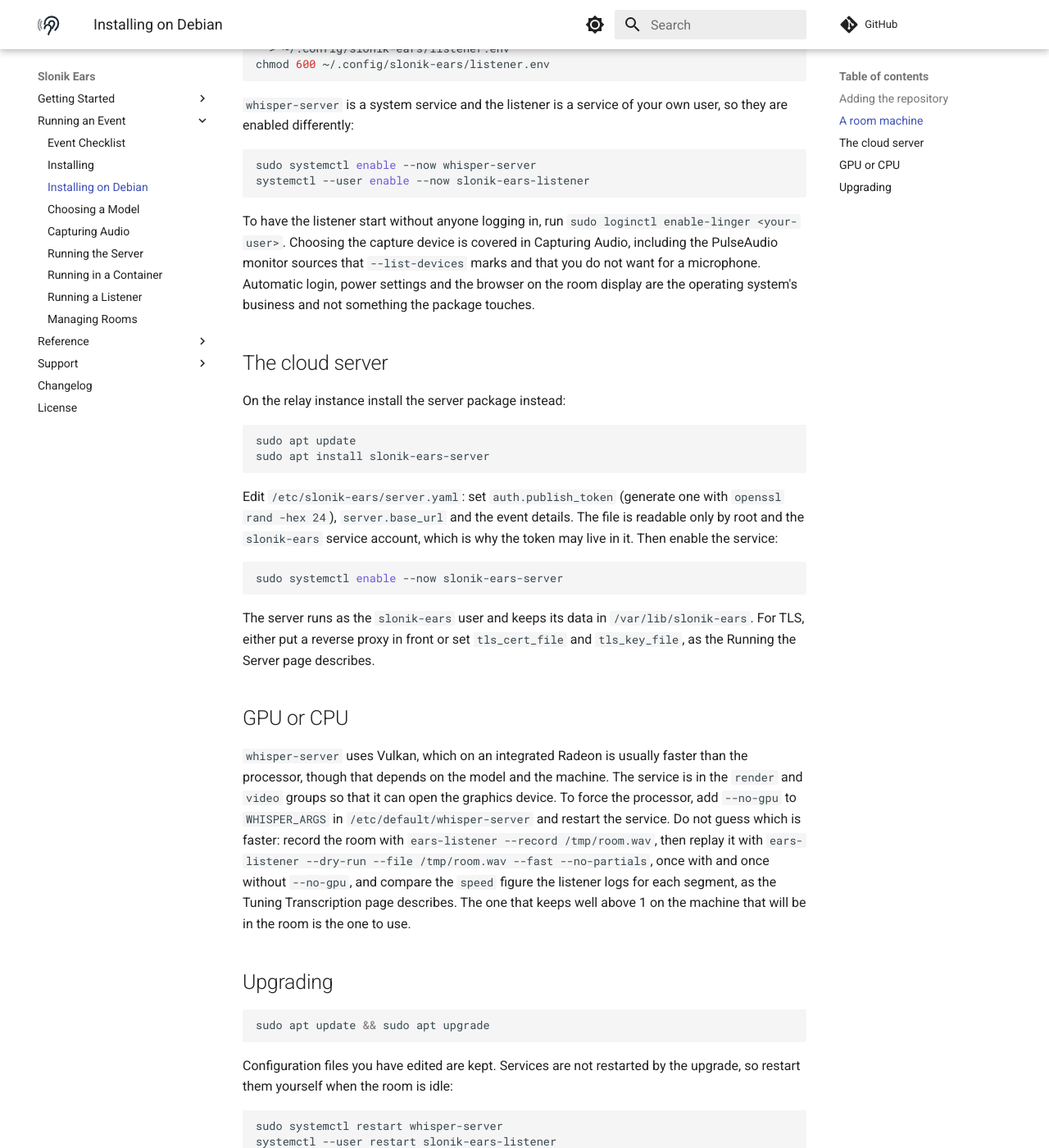
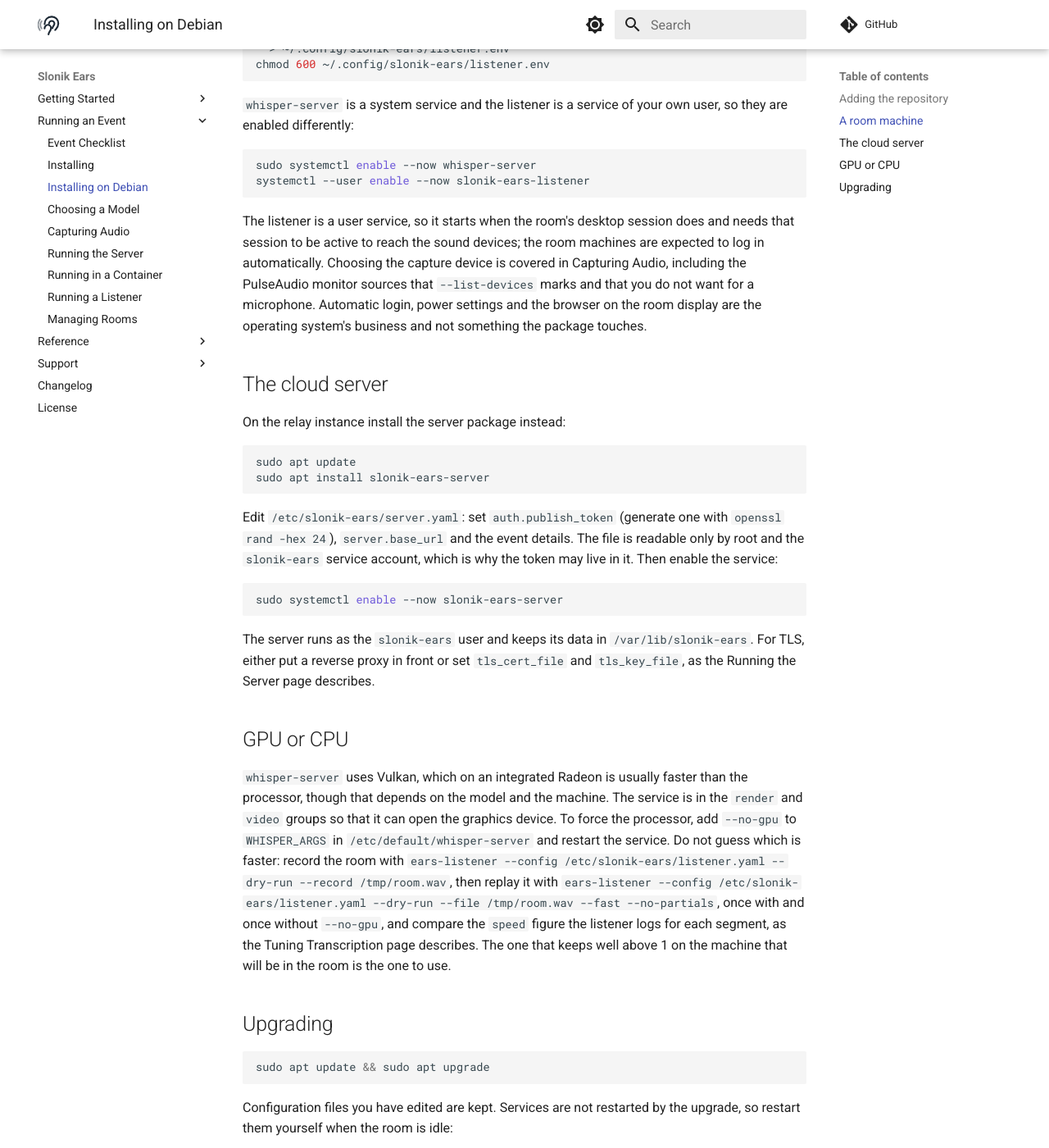
Before and after one commit to dpage/slonik-ears, an MkDocs documentation site: the page built from docs/debian.md, in a window 1280 px wide and 1400 px high, scrolled down 1286 px. Shown: the whole window at 82% size. Built offline with MkDocs 1.6.1 and Material for MkDocs 9.7.7, drawn with Linux system fonts in a browser that asks for light colours; comment, search, counter and statistics services are not loaded.

Commit message:
Address final review of the Debian packaging

````diff
--- a/docs/debian.md
+++ b/docs/debian.md
@@ -73,10 +73,12 @@
 systemctl --user enable --now slonik-ears-listener
 ```
 
-To have the listener start without anyone logging in, run
-`sudo loginctl enable-linger <your-user>`. Choosing the capture device
-is covered in Capturing Audio, including the PulseAudio monitor sources
-that `--list-devices` marks and that you do not want for a microphone.
+The listener is a user service, so it starts when the room's desktop
+session does and needs that session to be active to reach the sound
+devices; the room machines are expected to log in automatically. Choosing the
+capture device is covered in Capturing Audio, including the PulseAudio
+monitor sources that `--list-devices` marks and that you do not want for
+a microphone.
 Automatic login, power settings and the browser on the room display are
 the operating system's business and not something the package touches.
 
@@ -111,9 +113,10 @@
 open the graphics device. To force the processor, add `--no-gpu` to
 `WHISPER_ARGS` in `/etc/default/whisper-server` and restart the
 service. Do not guess which is faster: record the room with
-`ears-listener --record /tmp/room.wav`, then replay it with
-`ears-listener --dry-run --file /tmp/room.wav --fast --no-partials`, once
-with and once without `--no-gpu`, and compare the `speed` figure the
+`ears-listener --config /etc/slonik-ears/listener.yaml --dry-run --record /tmp/room.wav`,
+then replay it with
+`ears-listener --config /etc/slonik-ears/listener.yaml --dry-run --file /tmp/room.wav --fast --no-partials`,
+once with and once without `--no-gpu`, and compare the `speed` figure the
 listener logs for each segment, as the Tuning Transcription page
 describes. The one that keeps well above 1 on the machine that will be in
 the room is the one to use.
````
Also changed, not shown: 5 other files.
